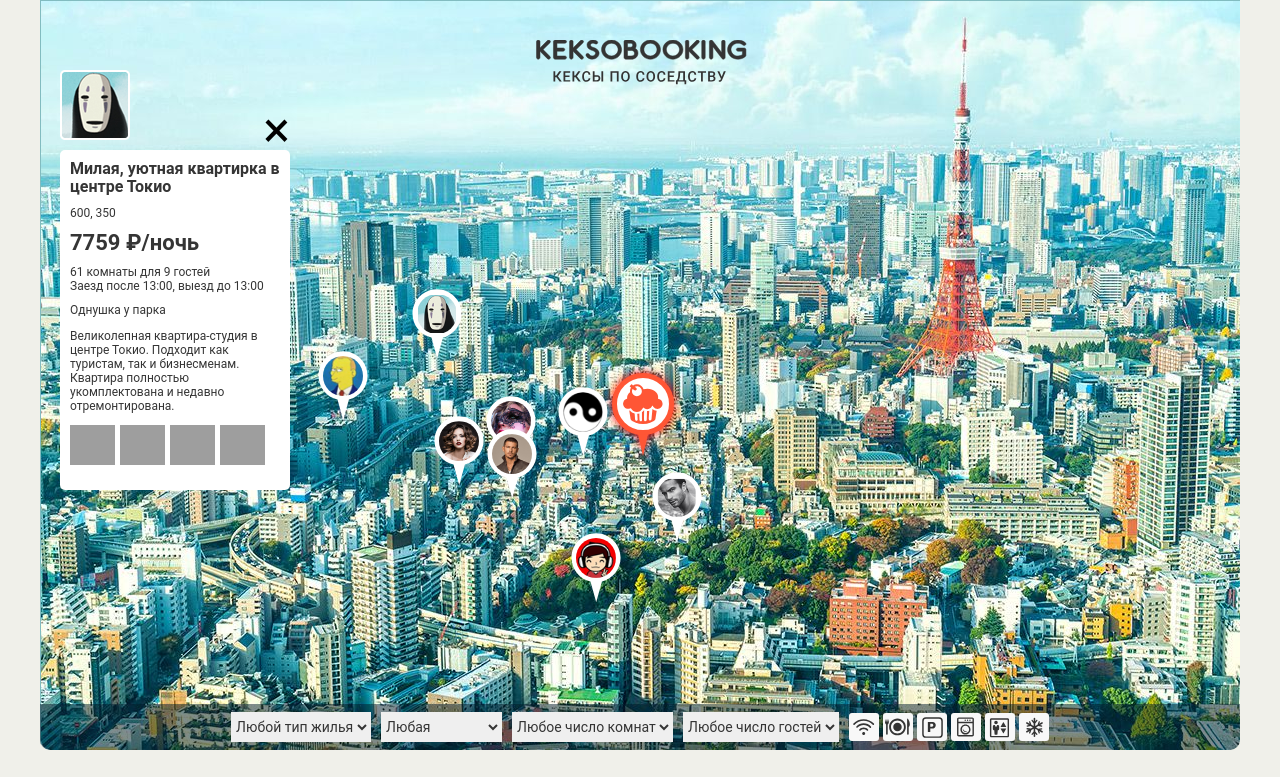
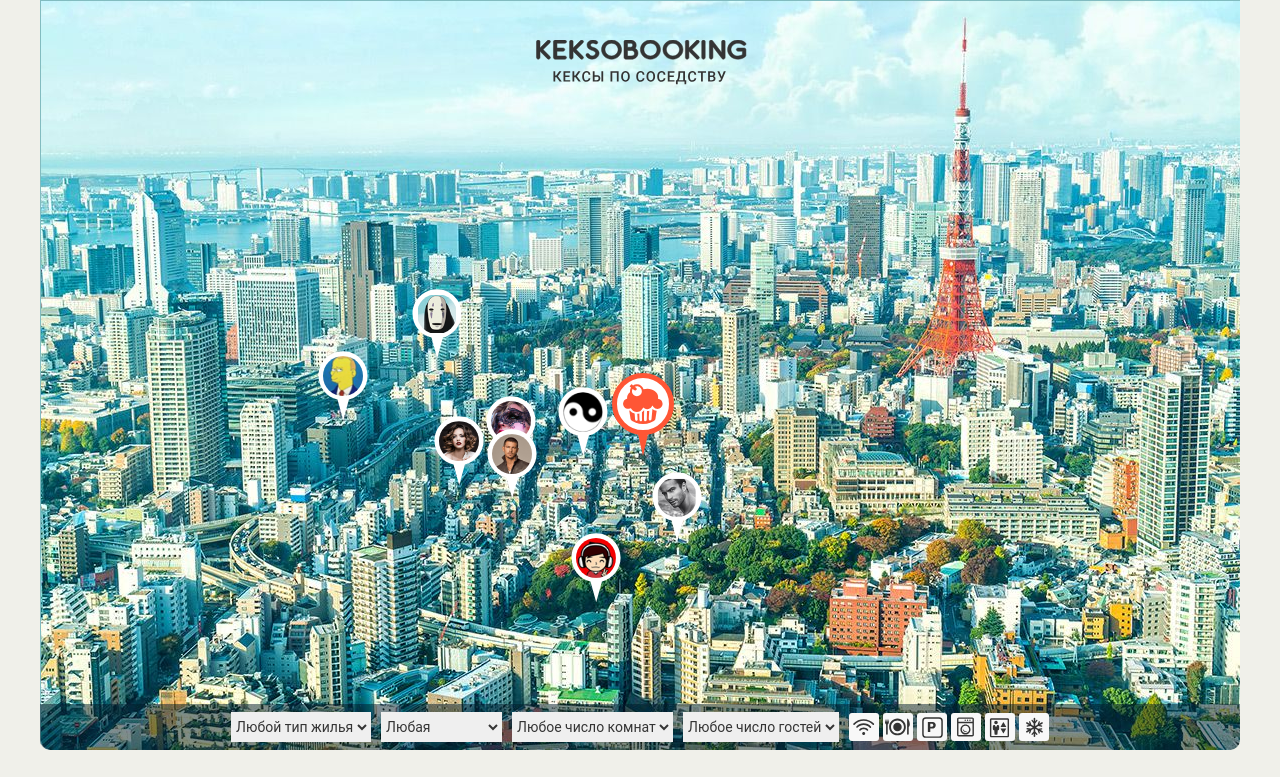
Before and after one commit to iramilyukova/1272253-keksobooking-20, a website: page index.html in a window 1280 px wide. Both pictures are taken after a click on the button "Поставь меня куда-нибудь". Shown: the top 777 px of the page. Drawn offline with Linux system fonts and the light colour scheme; grey boxes are pictures that could not be loaded; files whose address does not match are found by name.

Commit message:
Приступила к 3 заданию

```diff
--- a/index.html
+++ b/index.html
@@ -24,7 +24,7 @@
           <h2 class="map__title">И снова Токио!</h2>
         </div>
         <button class="map__pin map__pin--main" style="left: 570px; top: 375px;">
-          <img src="img/muffin-red.svg" width="40" height="44" draggable="false" alt="Метка объявления">
+          <img src="img/muffin-red.svg" width="40" height="44" draggable="false" alt="Метка объявления" tabindex="0">
           <svg viewBox="0 0 70 70" width="156" height="156" aria-label="Метка для поиска жилья">
             <defs>
               <path d="M35,35m-23,0a23,23 0 1,1 46,0a23,23 0 1,1 -46,0" id="tophalf" />
--- a/js/main.js
+++ b/js/main.js
@@ -7,7 +7,7 @@ var PriseLimit = {
   MAX: 10000
 };
 
-var Types = {
+var TYPES = {
   PALACE: 'Дворец',
   FLAT: 'Квартира',
   HOUSE: 'Дом',
@@ -43,12 +43,17 @@ var FEATURES = ['wifi', 'dishwasher', 'parking', 'elevator', 'conditioner'];
 var PHOTOS = ['http://o0.github.io/assets/images/tokyo/hotel1.jpg', 'http://o0.github.io/assets/images/tokyo/hotel2.jpg', 'http://o0.github.io/assets/images/tokyo/hotel3.jpg'];
 var DESCRIPTION = ['Маленькая чистая квартира на краю города', 'Большая квартира из трех комнат в центре города', 'Однушка у парка'];
 var mapPins = document.querySelector('.map__pins');
+var map = document.querySelector('.map');
+var mapPinButton = document.querySelector('.map__pin');
 var mapPinTemplate = document.querySelector('#pin').content.querySelector('.map__pin');
 var mapFiltersContainer = document.querySelector('.map__filters-container');
 var adTemplate = document.querySelector('#card').content.querySelector('.map__card.popup');
-
+var mapFieldset = map.querySelector('.map__features');
+var adFieldset  = map.querySelector('.ad-form-header');
+var adFormElementFieldset = map.querySelector('.ad-form__element');
+// var mapPinMain = mapPins.querySelector('.map__pin--main');
 // Удаляем неактивный класс у метки
-document.querySelector('.map').classList.remove('map--faded');
+// document.querySelector('.map').classList.remove('map--faded');
 
 // Функция, возвращающая случайное число в диапазоне
 var getRandomValue = function (min, max) {
@@ -105,7 +110,7 @@ var getMark = function (index) {
         address: '600, 350', // строка, адрес предложения
         price: getRandomValue(PriseLimit.MIN, PriseLimit.MAX),
         rooms: getRandomValue(RoomLimit.MIN, RoomLimit.MAX),
-        type: getRandomItem(Types),
+        type: TYPES,
         guests: getRandomValue(GuestLimit.MIN, GuestLimit.MAX),
         checkin: getRandomItem(TIMES),
         checkout: getRandomItem(TIMES),
@@ -158,7 +163,7 @@ var renderMapPopup = function (mark) {
   ad.querySelector('.popup__title').textContent = mark.offer.title;
   ad.querySelector('.popup__text--address').textContent = mark.offer.address;
   ad.querySelector('.popup__text--price').textContent = mark.offer.price + ' ₽/ночь';
-  ad.querySelector('.popup__type').textContent = mark.offer.type;
+  ad.querySelector('.popup__type').textContent = TYPES[mark.offer.type];
   ad.querySelector('.popup__text--capacity').textContent = mark.offer.rooms + ' комнаты для ' + mark.offer.guests + ' гостей';
   ad.querySelector('.popup__text--time').textContent = 'Заезд после ' + mark.offer.checkin + ', выезд до ' + mark.offer.checkout;
   ad.querySelector('.popup__features').textContent = mark.offer.description;
@@ -191,6 +196,18 @@ var renderPhotos = function (popupPhotos, photos) {
   popupPhotos.appendChild(fragment);
 };
 
+// Функция для перевода страницы в активное состояние
+var agetActivePage = function (marks) {
+  map.classList.remove('map--faded');// Активируем карту
+  renderMarks(marks);// Показываем все метки на странице
+};
+// Навешивание обработчиков событий
+var initEvents = function () {
+  mapPinButton.addEventListener('click', function () {
+    agetActivePage(marks);// При клике на кнопку автивируем метки
+  });
+};
+
+initEvents(marks);
 var marks = getMarks(8);
-renderMarks(marks);
-renderMapPopup(marks[0]);
+// renderMapPopup(marks[0]);
```
